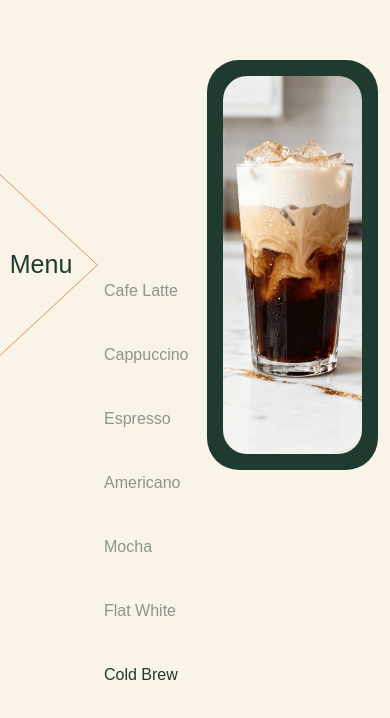
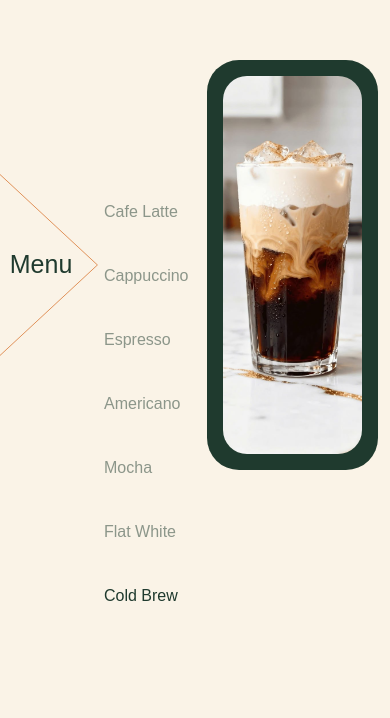
Before and after one commit to unknowdeepanshu/cafe-and-restaurant, a React (Vite) app in the folder Brew District Cafe/: page / in a window 390 px wide. Shown: the part 1674-2392 px from the top of the page. Built offline with nearby package versions, Linux system fonts and the light colour scheme; a web font is replaced by a local one.

Commit message:
feat:fix mobile ,desktop and table view

```diff
--- a/Brew District Cafe/src/components/FullMenu/FullMenu.tsx
+++ b/Brew District Cafe/src/components/FullMenu/FullMenu.tsx
@@ -6,7 +6,7 @@ import {
   useTransform,
 } from "motion/react";
 import Line from "../../assets/supporting/line.svg";
-import { useRef, useState } from "react";
+import { useRef, useState, useEffect } from "react";
 import Americano from "../../assets/FullMenu/Americano.jpg";
 import Cappuccino from "../../assets/FullMenu/Cappuccino.jpg";
 import Espresso from "../../assets/FullMenu/Espresso.jpg";
@@ -31,9 +31,29 @@ function FullMenu() {
     { text: "Flat White", Img: FlatWhite },
     { text: "Cold Brew", Img: Coldbrew },
   ];
-  // const menuItems = ["Cafe Latte"];
-  const listY = useTransform(scrollYProgress, [0.4, 0.65], [-405, 160]);
-  // const listY = useTransform(scrollYProgress, [0.3, 0.65], [-980, 600]);
+  function useScreenSize() {
+    const [width, setWidth] = useState(window.innerWidth);
+
+    useEffect(() => {
+      const handleResize = () => setWidth(window.innerWidth);
+
+      window.addEventListener("resize", handleResize);
+
+      return () => window.removeEventListener("resize", handleResize);
+    }, []);
+
+    return width;
+  }
+  const width = useScreenSize();
+
+  const outputRange =
+    width < 640
+      ? [-405, 70] // Mobile
+      : width < 1024
+        ? [-405, 110] // Tablet
+        : [-405, 160]; // Desktop
+
+  const listY = useTransform(scrollYProgress, [0.4, 0.65], outputRange);
 
   const [activeIndex, setActiveIndex] = useState(-1);
   const currentItem = menuItems[activeIndex >= 0 ? activeIndex : 0];
@@ -65,7 +85,7 @@ function FullMenu() {
     });
 
     setActiveIndex(closestIndex);
-    console.log("active", activeIndex);
+    // console.log("active", activeIndex);
   });
   return (
     <>
```
